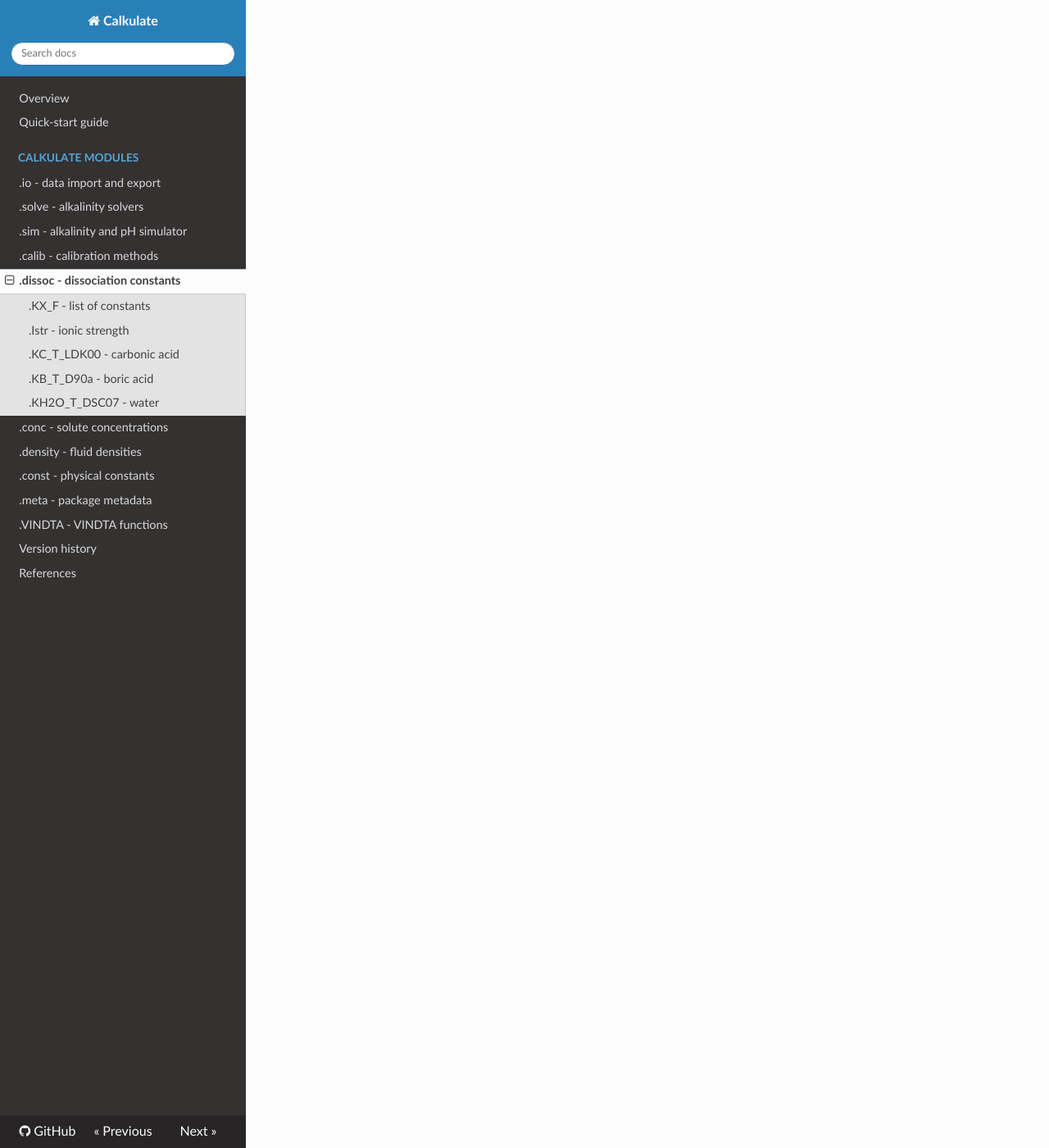
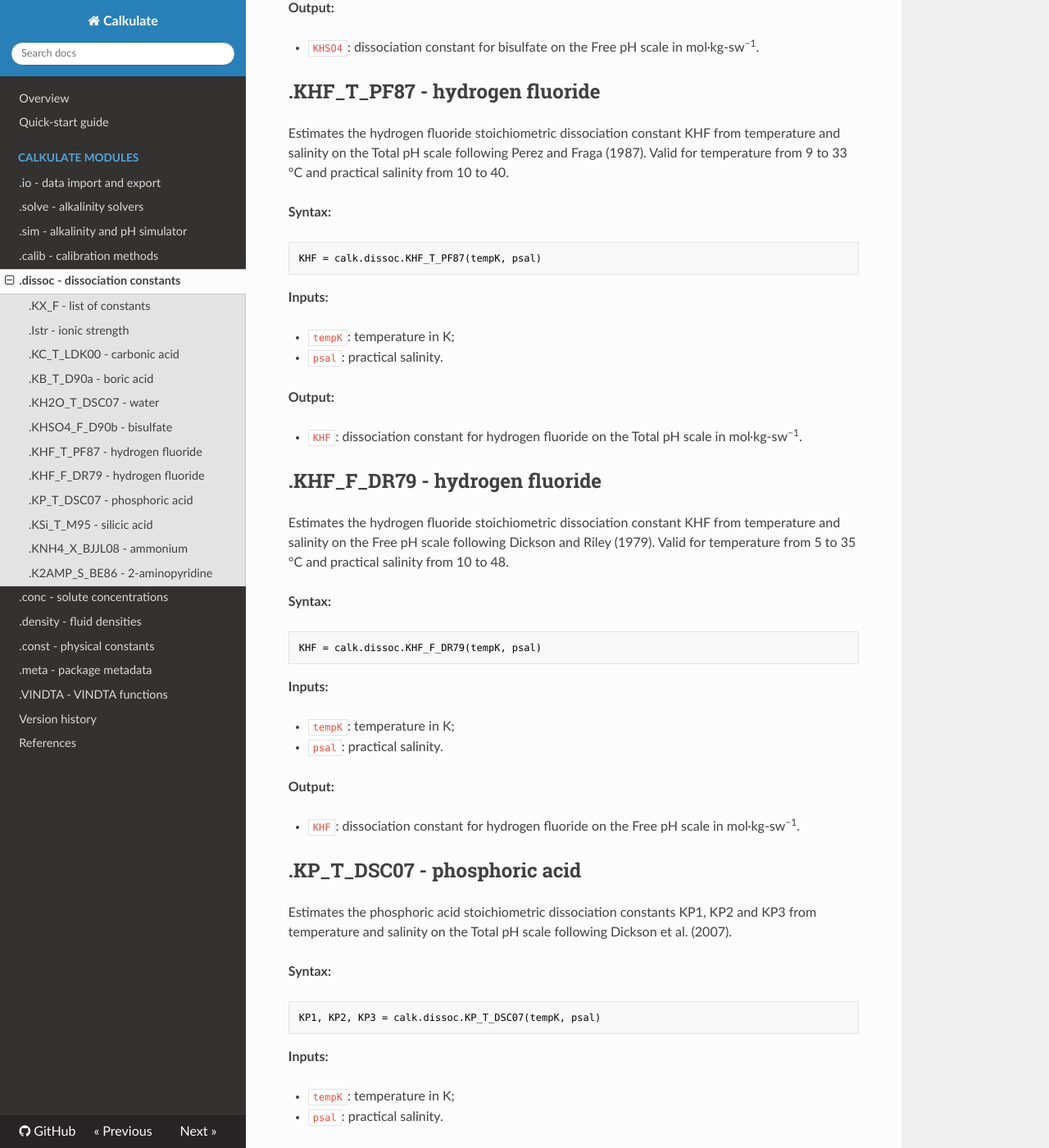
Before and after one commit to mvdh7/calkulate, an MkDocs documentation site: the page built from docs/modules/dissoc.md, in a window 1280 px wide and 1400 px high, scrolled down 3089 px. Shown: the whole window at 82% size. Built offline with MkDocs 1.6.1, drawn with Linux system fonts in a browser that asks for light colours; nearby versions of some CDN libraries; some of the changed text lies outside the part shown.

Commit message:
Completed first draft of dissoc docs

````diff
--- a/docs/modules/dissoc.md
+++ b/docs/modules/dissoc.md
@@ -57,7 +57,7 @@ Istr = calk.dissoc.Istr(psal)
 
 ## .KC_T_LDK00 - carbonic acid
 
-Estimates the carbonic acid stoichiometric dissociation constants K1 and K2 from temperature and salinity on the Total pH scale following Lueker et al. (2000). Valid for temperature from 2 to 35 degC and practical salinity from 19 to 43.
+Estimates the carbonic acid stoichiometric dissociation constants K1 and K2 from temperature and salinity on the Total pH scale following Lueker et al. (2000). Valid for temperature from 2 to 35 °C and practical salinity from 19 to 43.
 
 **Syntax:**
 
@@ -78,7 +78,7 @@ K1, K2 = calk.dissoc.KC_T_LDK00(tempK, psal)
 
 ## .KB_T_D90a - boric acid
 
-Estimates the boric acid stoichiometric dissociation constant KB from temperature and salinity on the Total pH scale following Dickson (1990a). Valid for temperature from 0 to 45 degC and practical salinity from 5 to 45.
+Estimates the boric acid stoichiometric dissociation constant KB from temperature and salinity on the Total pH scale following Dickson (1990a). Valid for temperature from 0 to 45 °C and practical salinity from 5 to 45.
 
 **Syntax:**
 
@@ -91,7 +91,7 @@ KB = calk.dissoc.KB_T_D90a(tempK, psal)
   * `tempK`: temperature in K;
   * `psal`: practical salinity.
 
-**Outputs:**
+**Output:**
 
   * `KB`: dissociation constant for boric acid on the Total pH scale in mol·kg-sw<sup>−1</sup>.
 
@@ -111,6 +111,148 @@ KH2O = calk.dissoc.KH2O_T_DSC07(tempK, psal)
   * `tempK`: temperature in K;
   * `psal`: practical salinity.
 
+**Output:**
+
+  * `KH2O`: dissociation constant for water acid on the Total pH scale in mol·kg-sw<sup>−1</sup>.
+
+
+## .KHSO4_F_D90b - bisulfate
+
+Estimates the bisulfate stoichiometric dissociation constant KHSO4 from temperature and salinity on the Free pH scale following Dickson (1990b). Valid for temperature from 0 to 45 °C and practical salinity from 5 to 45.
+
+**Syntax:**
+
+```python
+KHSO4 = calk.dissoc.KHSO4_F_D90b(tempK, psal)
+```
+
+**Inputs:**
+
+  * `tempK`: temperature in K;
+  * `psal`: practical salinity.
+
+**Output:**
+
+  * `KHSO4`: dissociation constant for bisulfate on the Free pH scale in mol·kg-sw<sup>−1</sup>.
+
+
+## .KHF_T_PF87 - hydrogen fluoride
+
+Estimates the hydrogen fluoride stoichiometric dissociation constant KHF from temperature and salinity on the Total pH scale following Perez and Fraga (1987). Valid for temperature from 9 to 33 °C and practical salinity from 10 to 40.
+
+**Syntax:**
+
+```python
+KHF = calk.dissoc.KHF_T_PF87(tempK, psal)
+```
+
+**Inputs:**
+
+  * `tempK`: temperature in K;
+  * `psal`: practical salinity.
+
+**Output:**
+
+  * `KHF`: dissociation constant for hydrogen fluoride on the Total pH scale in mol·kg-sw<sup>−1</sup>.
+
+
+## .KHF_F_DR79 - hydrogen fluoride
+
+Estimates the hydrogen fluoride stoichiometric dissociation constant KHF from temperature and salinity on the Free pH scale following Dickson and Riley (1979). Valid for temperature from 5 to 35 °C and practical salinity from 10 to 48.
+
+**Syntax:**
+
+```python
+KHF = calk.dissoc.KHF_F_DR79(tempK, psal)
+```
+
+**Inputs:**
+
+  * `tempK`: temperature in K;
+  * `psal`: practical salinity.
+
+**Output:**
+
+  * `KHF`: dissociation constant for hydrogen fluoride on the Free pH scale in mol·kg-sw<sup>−1</sup>.
+
+
+## .KP_T_DSC07 - phosphoric acid
+
+Estimates the phosphoric acid stoichiometric dissociation constants KP1, KP2 and KP3 from temperature and salinity on the Total pH scale following Dickson et al. (2007).
+
+**Syntax:**
+
+```python
+KP1, KP2, KP3 = calk.dissoc.KP_T_DSC07(tempK, psal)
+```
+
+**Inputs:**
+
+  * `tempK`: temperature in K;
+  * `psal`: practical salinity.
+
 **Outputs:**
 
-  * `KH2O`: dissociation constant for water acid on the Total pH scale in mol·kg-sw<sup>−1</sup>.
+  * `KP1`: first dissociation constant for phosphoric acid on the Total pH scale in mol·kg-sw<sup>−1</sup>;
+  * `KP2`: second dissociation constant for phosphoric acid on the Total pH scale in mol·kg-sw<sup>−1</sup>;
+  * `KP3`: third dissociation constant for phosphoric acid on the Total pH scale in mol·kg-sw<sup>−1</sup>.
+
+
+## .KSi_T_M95 - silicic acid
+
+Estimates the silicic acid stoichiometric dissociation constant from temperature and salinity on the Total pH scale following Millero (1995).
+
+**Syntax:**
+
+```python
+KSi = calk.dissoc.KSi_T_M95(tempK, psal)
+```
+
+**Inputs:**
+
+  * `tempK`: temperature in K;
+  * `psal`: practical salinity.
+
+**Outputs:**
+
+  * `KSi`: dissociation constant for silicic acid on the Total pH scale in mol·kg-sw<sup>−1</sup>.
+
+
+## .KNH4_X_BJJL08 - ammonium
+
+Estimates the ammonium stoichiometric dissociation constant from temperature and salinity on **an unknown** pH scale following Bell et al. (2008).
+
+**Syntax:**
+
+```python
+KNH4 = calk.dissoc.KNH4_X_BJJL08(tempK, psal)
+```
+
+**Inputs:**
+
+  * `tempK`: temperature in K;
+  * `psal`: practical salinity.
+
+**Outputs:**
+
+  * `KNH4`: dissociation constant for ammonium on **an unknown** pH scale in mol·kg-sw<sup>−1</sup>.
+
+
+## .K2AMP_S_BE86 - 2-aminopyridine
+
+Estimates the 2-aminopyridine stoichiometric dissociation constant from temperature and salinity on the seawater pH scale following Bates and Erickson (1986). Valid for temperature from 5 to 40 °C and practical salinity from 30 to 40.
+
+**Syntax:**
+
+```python
+K2AMP = calk.dissoc.K2AMP_S_BE86(tempK, psal)
+```
+
+**Inputs:**
+
+  * `tempK`: temperature in K;
+  * `psal`: practical salinity.
+
+**Outputs:**
+
+  * `K2AMP`: dissociation constant for 2-aminopyridine on the seawater pH scale in mol·kg-sw<sup>−1</sup>.
````
Also changed, not shown: docs/references.md (+10 -0 lines), 1 other file.
